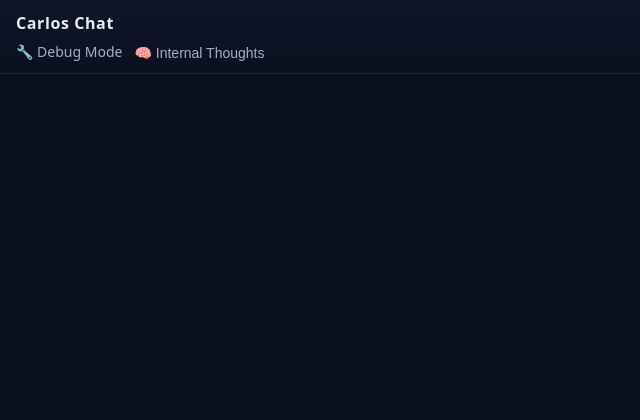
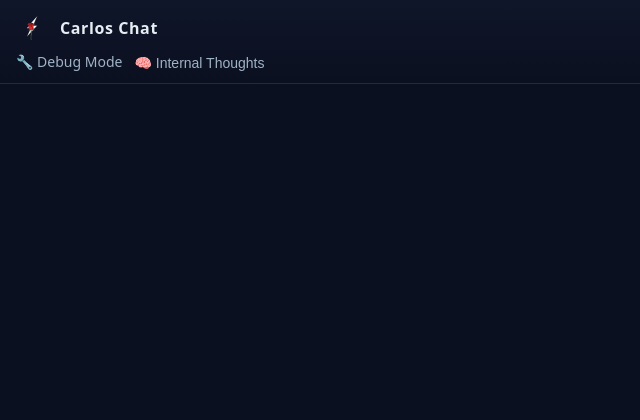
Before and after one commit to Uggeli/carlos, a Flask app: template templates/chat.html in a window 1280 px wide. Shown: the top 420 px of the page, without its empty margins (0-640 px from the left). Run offline with Flask 3, Linux system fonts and the light colour scheme; the template is opened without the code that fills it, so the values that code supplies are empty; the visitor is signed in with stand-in values (Sample User, id 1).

Commit message:
feat: Add logo and favicon images, enhance styling for logo hover effect

```diff
--- a/app.py
+++ b/app.py
@@ -18,11 +18,6 @@ _CARLOS_INSTANCES = {}
 def static_files(path):
     """Serve static files from the 'static' directory."""
     return app.send_static_file(path)
-
-@app.route('/favicon.ico')
-def favicon():
-    """Serve the favicon."""
-    return app.send_static_file('favicon.ico')
 
 @app.route('/robots.txt')
 def robots():
--- a/static/styles.css
+++ b/static/styles.css
@@ -40,6 +40,14 @@
      font-size: 16px;
      letter-spacing: .6px;
      font-weight: 600;
+ }
+
+ .logo {
+     transition: transform 0.2s ease;
+ }
+
+ .logo:hover {
+     transform: scale(1.05);
  }
 
  .chat {
--- a/templates/chat.html
+++ b/templates/chat.html
@@ -4,14 +4,17 @@
   <meta charset="utf-8">
   <meta name="viewport" content="width=device-width, initial-scale=1">
   <title>Carlos Chat</title>
-  <link rel="icon" href="/static/favicon.png">
+  <link rel="icon" href="/static/images/favicon.png" type="image/png">
   <link rel="stylesheet" href="/static/styles.css">
 </head>
 <body data-is-new-session="{{ is_new_session }}">
   <div class="container">
     <header>
       <div style="display:flex; justify-content: space-between; align-items: center; gap: 12px;">
-        <h1 style="margin:0;">Carlos Chat</h1>
+        <div style="display:flex; align-items: center; gap: 12px;">
+          <img src="/static/images/carlos_logo.png" alt="Carlos Logo" class="logo" style="width: 32px; height: 32px; border-radius: 6px;">
+          <h1 style="margin:0;">Carlos Chat</h1>
+        </div>
         <div style="display:flex; align-items:center; gap: 10px; color:#9fb3c8; font-size:14px;">
           {% if username %}
             <span>Signed in as <strong style="color:#e6edf3;">{{ username }}</strong></span>
--- a/templates/login.html
+++ b/templates/login.html
@@ -4,6 +4,7 @@
   <meta charset="utf-8">
   <meta name="viewport" content="width=device-width, initial-scale=1">
   <title>Login - Carlos</title>
+  <link rel="icon" href="/static/images/favicon.png" type="image/png">
   <style>
     body { margin: 0; font-family: system-ui, -apple-system, Segoe UI, Roboto, Ubuntu, Cantarell, Noto Sans, Helvetica, Arial; background: #0b1020; color: #e6edf3; }
     .wrap { min-height: 100dvh; display: grid; place-items: center; padding: 24px; }
@@ -21,7 +22,10 @@
 <body>
   <div class="wrap">
     <div class="card">
-      <h1>Welcome to Carlos</h1>
+      <div style="text-align: center; margin-bottom: 24px;">
+        <img src="/static/images/carlos_logo.png" alt="Carlos Logo" style="width: 64px; height: 64px; border-radius: 12px; margin-bottom: 16px;">
+        <h1>Welcome to Carlos</h1>
+      </div>
       <p>Enter your name to start a session. We'll add proper login later.</p>
       {% if error %}
       <div class="error">{{ error }}</div>
```
Also changed, not shown: static/images/carlos_logo.png (added), static/images/favicon.png (added).
